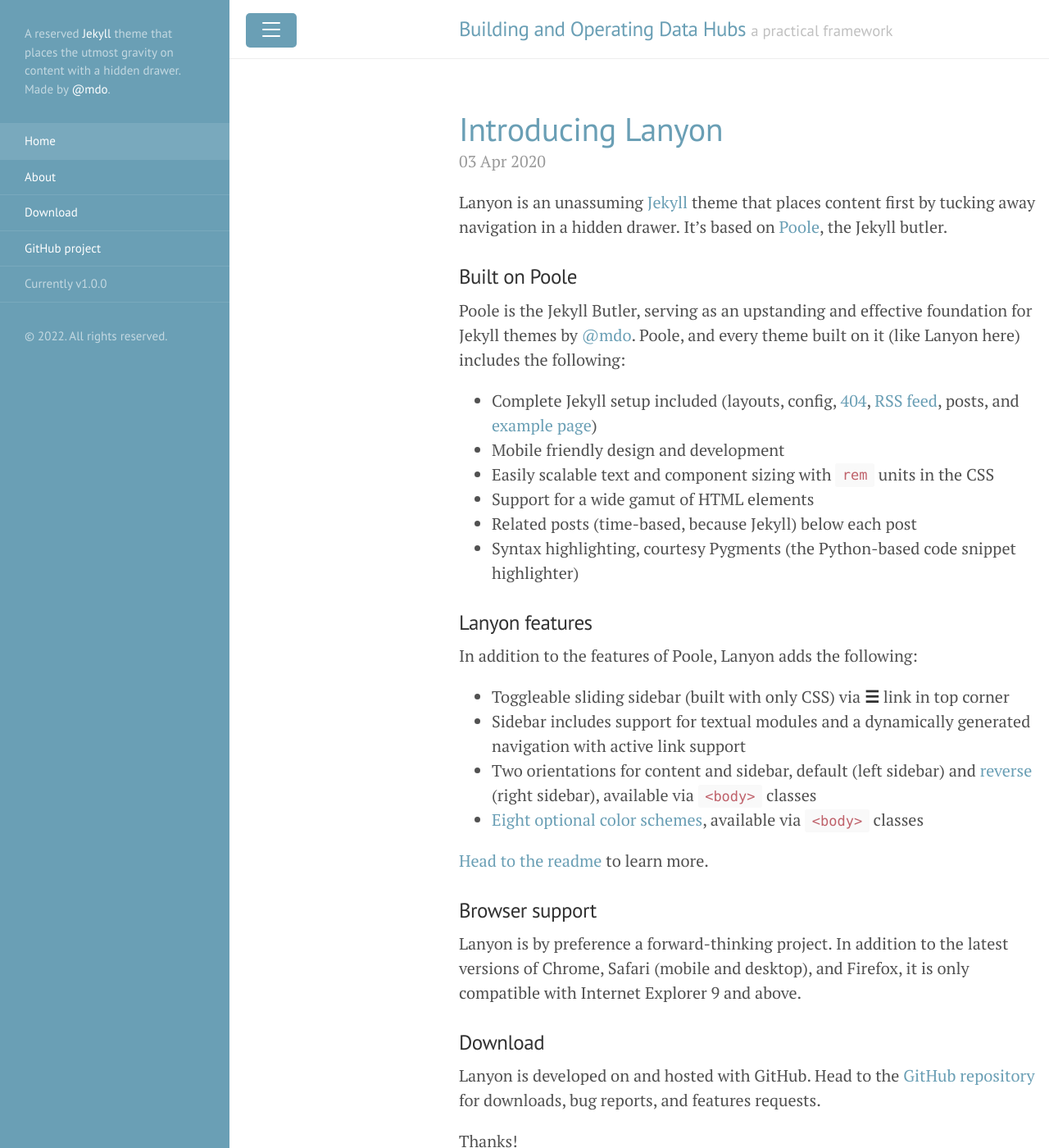
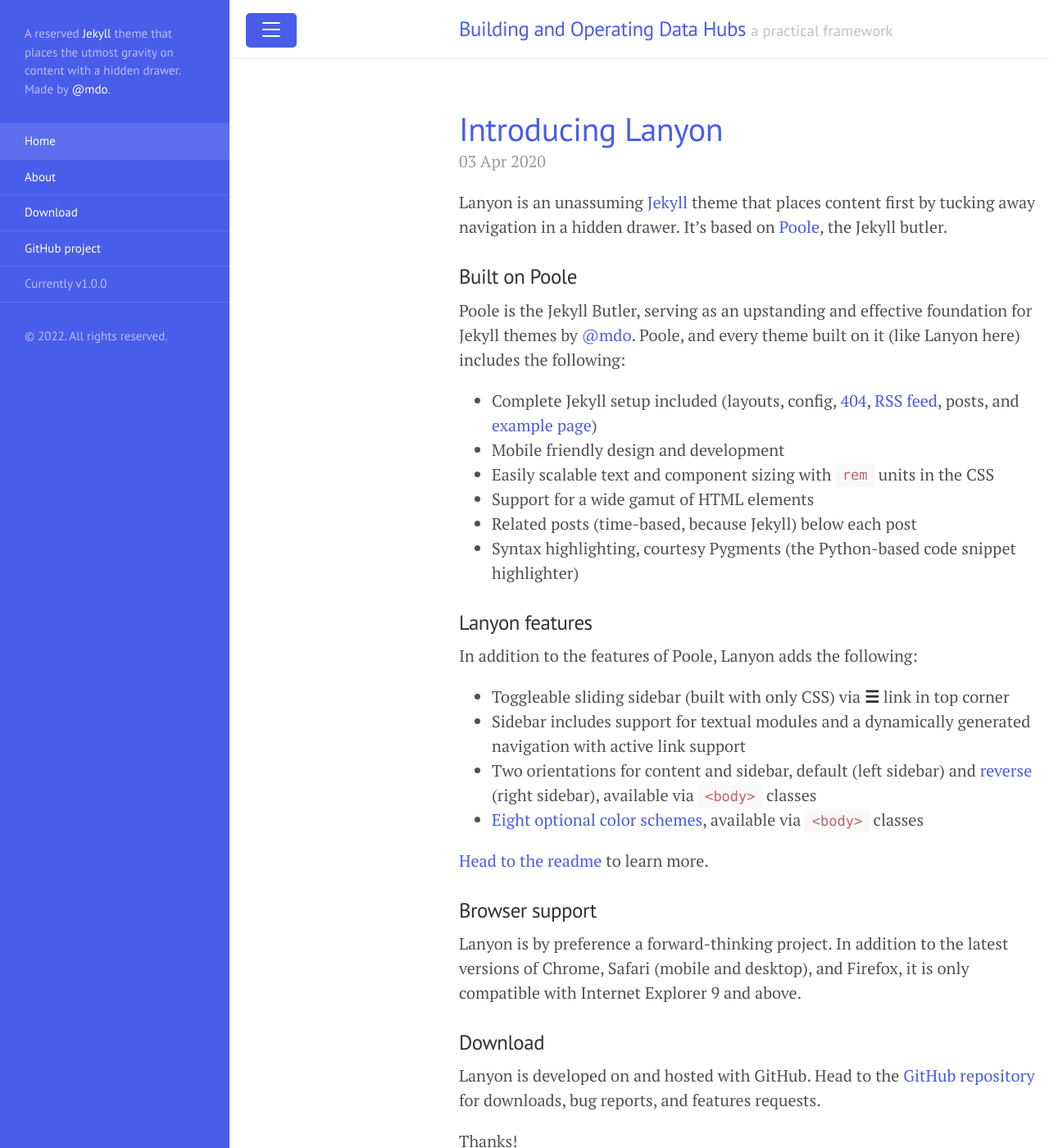
Before and after one commit to ggraner/DataHubs, a Jekyll site: the page built from index.html, in a window 1280 px wide and 1400 px high. Shown: the whole window at 82% size. Built offline with Jekyll 4.4.1, drawn with Linux system fonts in a browser that asks for light colours; the list of posts is cut into pages by our own code.

Commit message:
Update lanyon.css

```diff
--- a/public/css/lanyon.css
+++ b/public/css/lanyon.css
@@ -500,12 +500,12 @@ a.pagination-item:hover {
 .theme-base-0d .sidebar,
 .theme-base-0d .sidebar-toggle:active,
 .theme-base-0d #sidebar-checkbox:checked ~ .sidebar-toggle {
-  background-color: #6a9fb5;
+  background-color: #495deb;
 }
 .theme-base-0d .container a,
 .theme-base-0d .sidebar-toggle,
 .theme-base-0d .related-posts li a:hover {
-  color: #6a9fb5;
+  color: #495deb;
 }
 
 /* Magenta */
```
